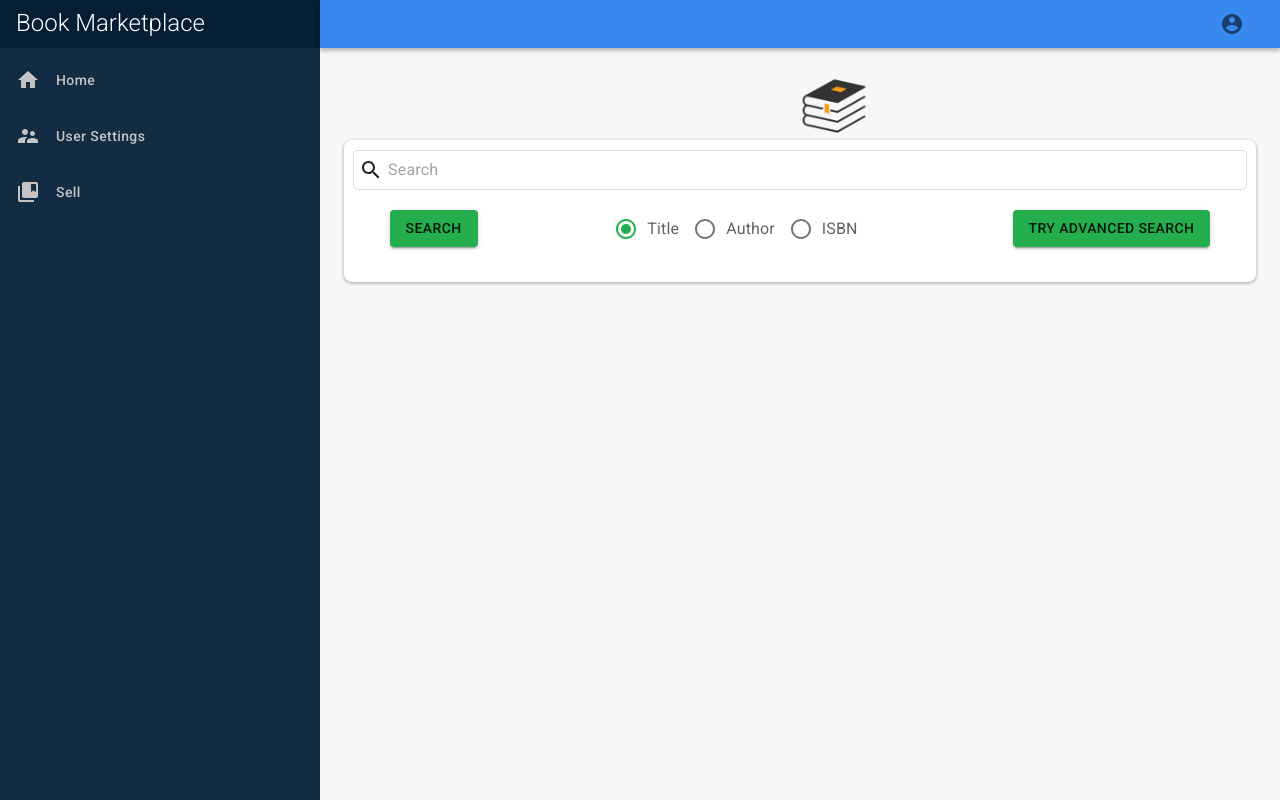
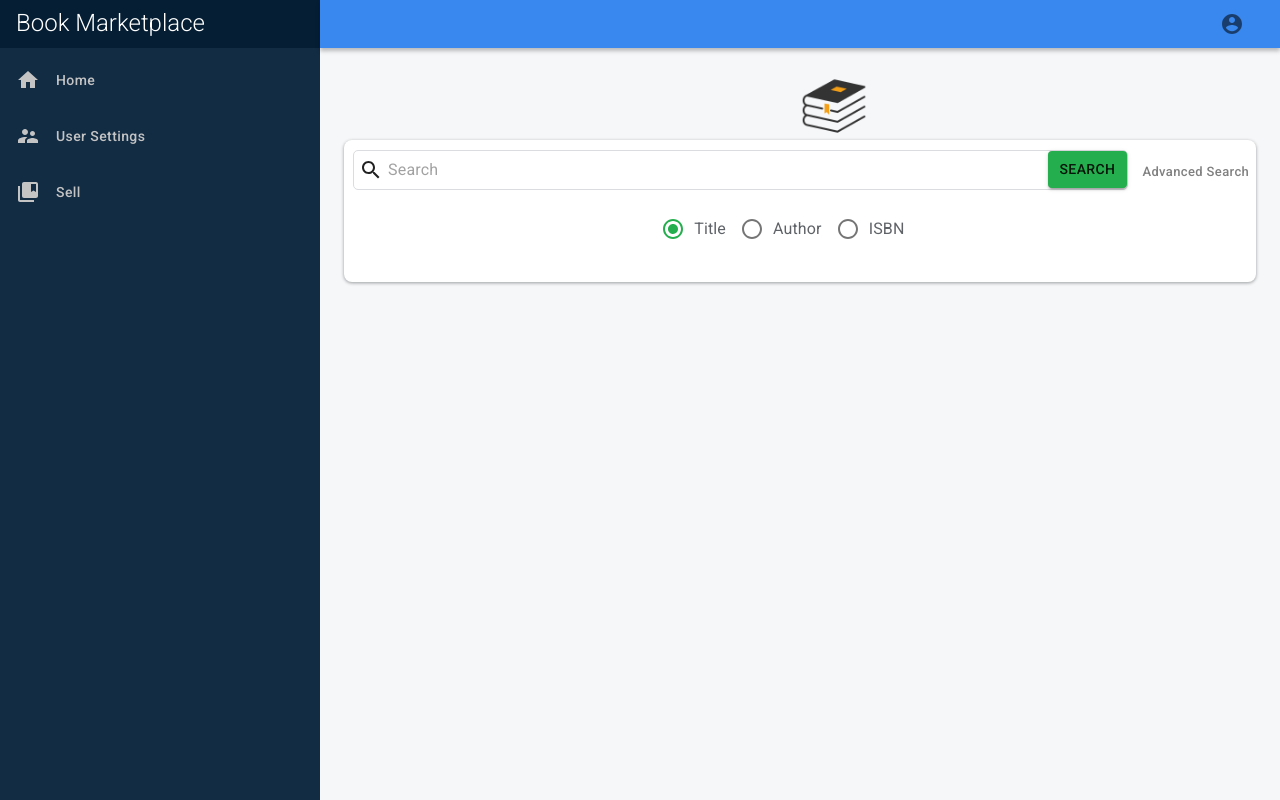
Before and after one commit to Talos10/soen357-book-marketplace, a React (Create React App) app: page /home in a window 1280 px wide. Built offline with nearby package versions, Linux system fonts and the light colour scheme; no server answers.

Commit message:
UI home page fix
fixed search and advanced search button positioning

```diff
--- a/src/pages/home/Home.scss
+++ b/src/pages/home/Home.scss
@@ -89,7 +89,7 @@
             border: 1px solid var(--border);
             border-radius: 5px;
             min-height: 40px;
-            width: 98%;
+            width: 85%;
             margin-top: 1%;
             margin-left: 1%;
             margin-bottom: 2%;
@@ -107,6 +107,13 @@
             label {
               padding-right: 10px;
             }
+          }
+
+          .advanced__search__button {
+            margin-bottom: 1%;
+            margin-left: 1%;
+            text-transform: none;
+            color:grey;
           }
         }
 
@@ -143,7 +150,7 @@
         justify-content: space-between;
         align-items: center;
         margin-bottom: 24px;
-        margin-left: 5%;
+        margin-left: 35%;
         margin-right: 5%;
       }
   }
--- a/src/pages/home/Home.tsx
+++ b/src/pages/home/Home.tsx
@@ -124,15 +124,23 @@ export const Home = () => {
               id="search"
               startAdornment={<Search />}
               fullWidth
+              endAdornment={<Button
+                color="primary"
+                variant="contained"
+                type="submit">
+                Search
+            </Button>}
             />
+            <Button
+              className="advanced__search__button"
+              color="primary"
+              size="small"
+              component={Link}
+              to="/advanced-search">
+              Advanced Search
+            </Button>
           </div>
           <div className="search__buttons">
-            <Button
-              color="primary"
-              variant="contained"
-              type="submit">
-              Search
-          </Button>
             <FormControl component="fieldset">
               <RadioGroup row value={searchType} onChange={handleChange}>
                 <FormControlLabel value={'title'} control={<Radio color="primary" />} label="Title" />
@@ -148,12 +156,6 @@ export const Home = () => {
                 />
               </RadioGroup>
             </FormControl>
-            <Button color="primary"
-              variant="contained"
-              component={Link}
-              to="/advanced-search">
-              Try Advanced Search
-          </Button>
           </div>
         </Card>
       </form>
```
